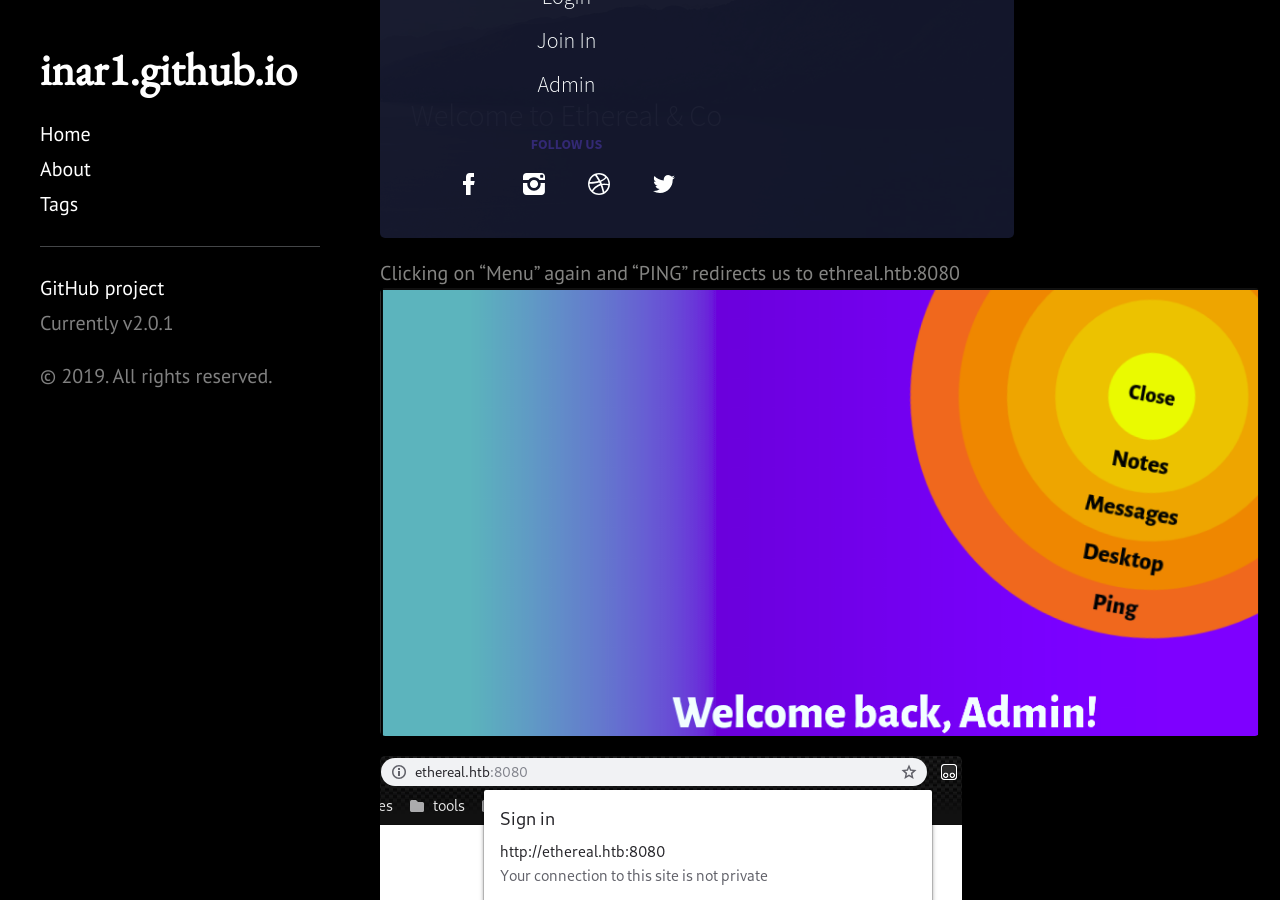
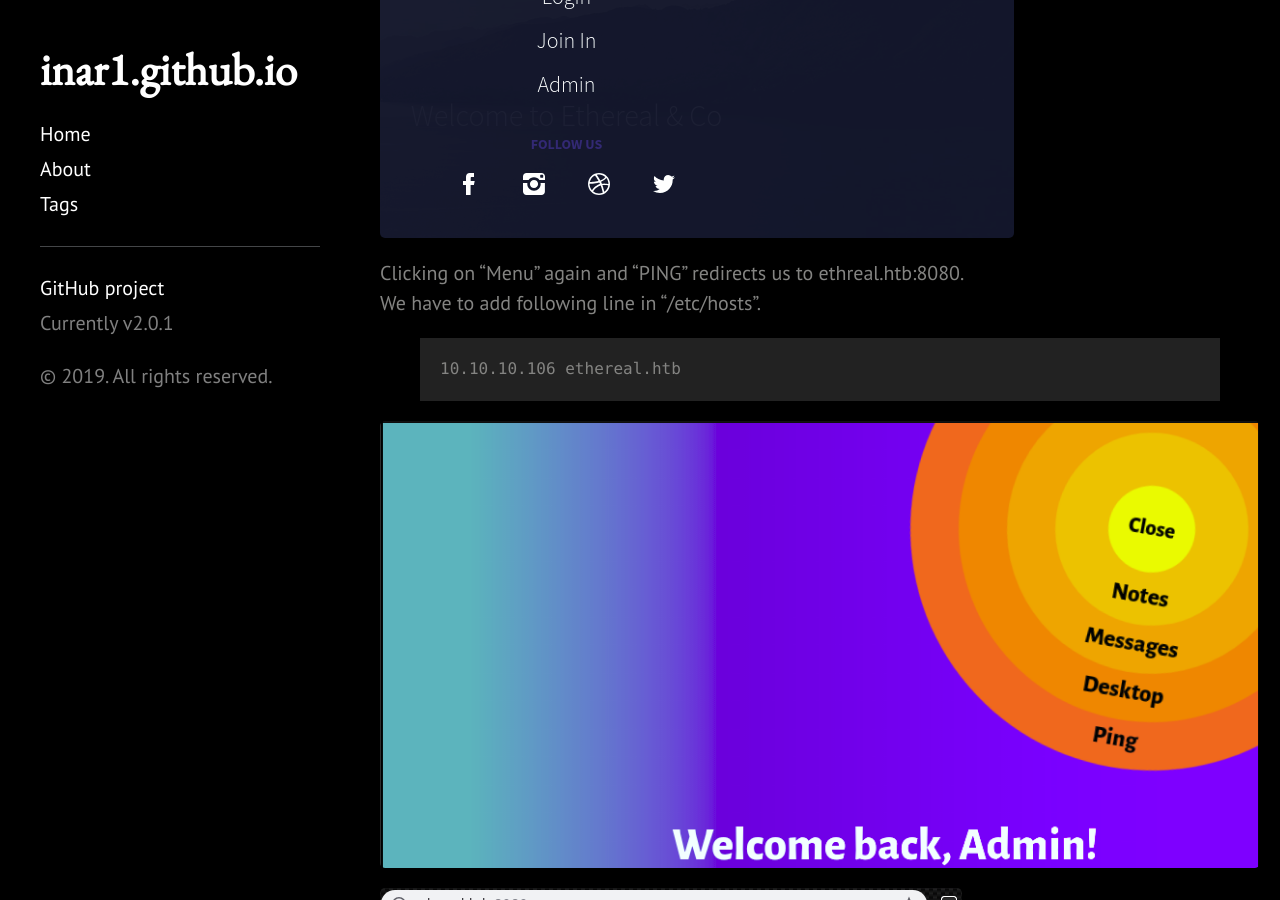
Before and after one commit to 1n4r1/1n4r1.github.io, a Jekyll site: the page built from _posts/2019-03-22-Hackthebox-Ethereal-Writeup.md, in a window 1280 px wide and 900 px high, scrolled down 4413 px. Built offline with Jekyll 4.4.1, drawn with Linux system fonts in a browser that asks for light colours; some of the changed text lies outside the part shown.

Commit message:
update 2019-03-22 ethereal-writeup

```diff
--- a/_posts/2019-03-22-Hackthebox-Ethereal-Writeup.md
+++ b/_posts/2019-03-22-Hackthebox-Ethereal-Writeup.md
@@ -143,7 +143,11 @@ As always, try to enumerate HTTP.<br>
 If we click on "MENU", we can find an access to admin console.
 ![placeholder](https://inar1.github.io/public/images/2019-03-22/2019-03-20-11-25-03.png)
 
-Clicking on "Menu" again and "PING" redirects us to ethreal.htb:8080
+Clicking on "Menu" again and "PING" redirects us to ethreal.htb:8080.<br>
+We have to add following line in "/etc/hosts".
+{% highlight shell %}
+10.10.10.106 ethereal.htb
+{% endhighlight %}
 ![placeholder](https://inar1.github.io/public/images/2019-03-22/2019-03-09-17-35-42.png)
 ![placeholder](https://inar1.github.io/public/images/2019-03-22/2019-03-20-11-27-17.png)
 
@@ -222,7 +226,7 @@ alan:!C414m17y57r1k3s4g41n!
 ![placeholder](https://inar1.github.io/public/images/2019-03-22/2019-03-20-13-42-22.png)
 
 Sounds like "ping" command is executed internally.<br>
-Then, try OS command injection.<br>
+Then, try OS command injection by putting some windows OS command in the textbox and submit.<br>
 We can easily figure out this command is available.
 {% highlight shell %}
 127.0.0.1 & ping 10.10.14.23
```
